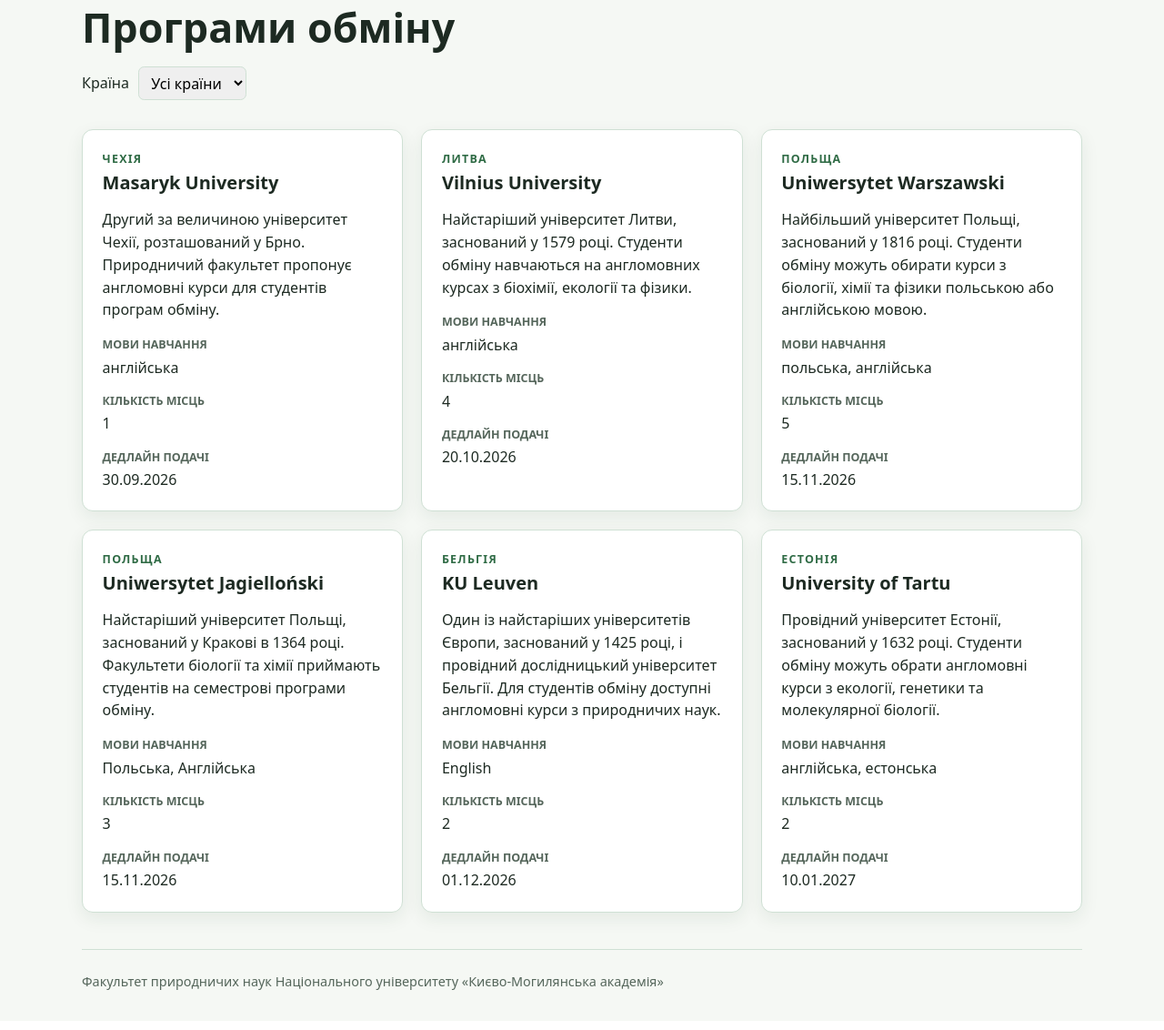
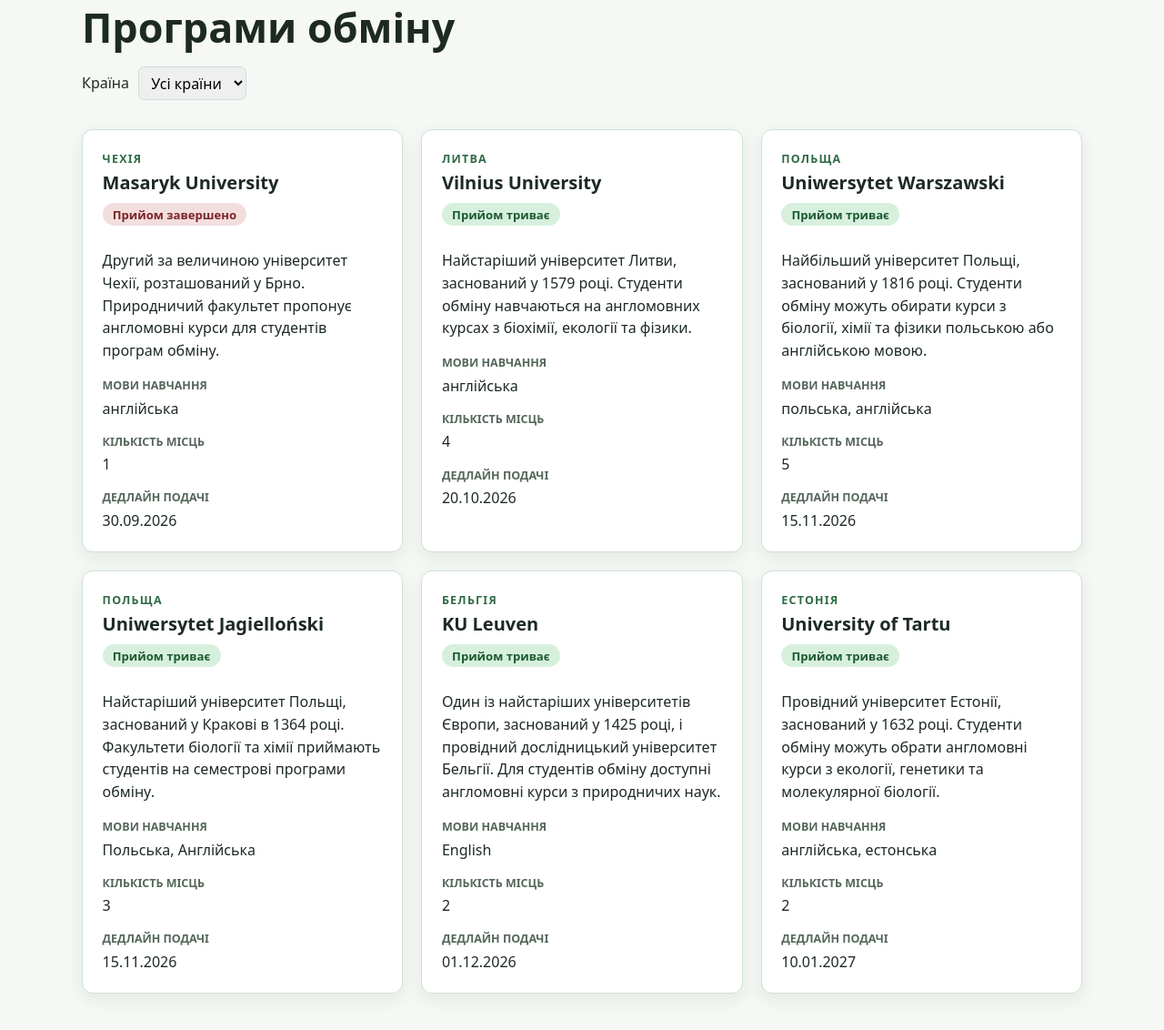
Before and after one commit to nastyaermak/fprn-site, a Django app: page /exchange/ in a window 1280 px wide. Shown: the part 122-1254 px from the top of the page at 91% size. Before the commit the page ends 1210 px from the top, so only its background shows below. Run offline with Django 4.2, Linux system fonts and the light colour scheme; data comes from the database, SQL or seed files in the repository.

Commit message:
feat: show exchange admission status

```diff
--- a/exchange/models.py
+++ b/exchange/models.py
@@ -1,4 +1,5 @@
 from django.db import models
+from django.utils import timezone
 
 
 class ExchangeProgram(models.Model):
@@ -14,3 +15,7 @@ class ExchangeProgram(models.Model):
 
     def __str__(self):
         return self.university
+
+    @property
+    def is_open(self):
+        return self.deadline >= timezone.localdate()
--- a/exchange/templates/exchange/program_list.html
+++ b/exchange/templates/exchange/program_list.html
@@ -20,6 +20,11 @@
       <article class="card">
         <p class="code">{{ program.country }}</p>
         <h2>{{ program.university }}</h2>
+        {% if program.is_open %}
+          <p class="status status-open">Прийом триває</p>
+        {% else %}
+          <p class="status status-closed">Прийом завершено</p>
+        {% endif %}
         <p>{{ program.description }}</p>
         <dl class="details-list">
           <dt>Мови навчання</dt>
--- a/faculty/static/faculty/style.css
+++ b/faculty/static/faculty/style.css
@@ -174,3 +174,22 @@ a.text-link {
   font: inherit;
   padding: 0.35rem 0.6rem;
 }
+
+.status {
+  display: inline-block;
+  border-radius: 999px;
+  font-size: 0.82rem;
+  font-weight: 700;
+  margin: 0 0 0.6rem;
+  padding: 0.15rem 0.7rem;
+}
+
+.status-open {
+  background: #d7f0dd;
+  color: #1d5a32;
+}
+
+.status-closed {
+  background: #f3dede;
+  color: #7a2424;
+}
```
